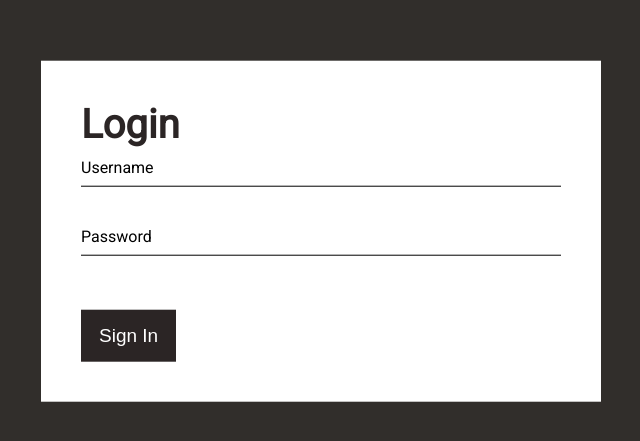
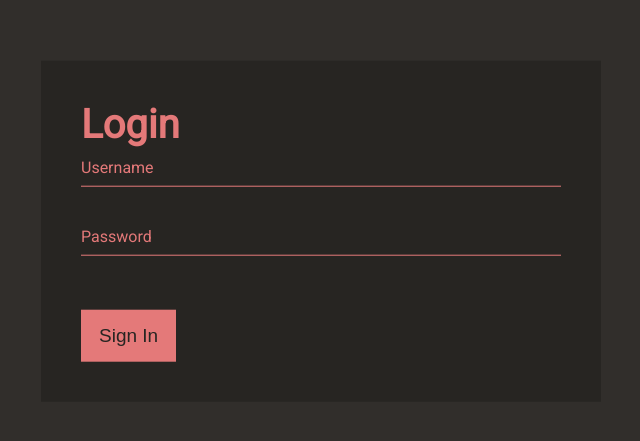
Before and after one commit to TheArtemis/chopstick.js, a Vue app: page /login in a window 1280 px wide. Shown: the part 169-610 px from the top of the page, without its empty margins (319-959 px from the left). Built offline with nearby package versions, Linux system fonts and the light colour scheme.

Commit message:
login color

```diff
--- a/src/assets/login.css
+++ b/src/assets/login.css
@@ -3,7 +3,7 @@
     width: 35rem;
     padding: 2.5rem;
     box-sizing: border-box;
-    background-color: #ffffff;
+    background-color: var(--bg-secondary);
     top: 50%;
     left: 50%;
     transform: translate(-50%, -50%);
@@ -11,7 +11,7 @@
 }
 
 .box h2{
-    color: #2b2525;
+    color: var(--color-primary);
     font-size: 2.5rem;
     text-align: left;
 }
@@ -24,12 +24,12 @@
     width: 100%;
     padding: 0.625rem 0;
     font-size: 1rem;
-    color: #000000;
+    color:var(--color-primary);
     margin-bottom: 1.875rem;
     border: none;
     outline: none;
     background-color: transparent;
-    border-bottom: 1px solid #000000;
+    border-bottom: 1px solid var(--color-primary);
 }
 
 .box .inputBox label{
@@ -38,7 +38,7 @@
     left: 0;
     padding: 0.625rem 0;
     font-size: 1rem;
-    color: #000000;
+    color: var(--color-primary);
     pointer-events: none;
     transition: 0.3s;
 }
@@ -46,15 +46,15 @@
 .box .inputBox input:focus ~ label{
     top: -1.125rem;
     left: 0;
-    color: #000000;
+    color: var(--color-primary);
     font-size: 0.6rem;
 }
 
 .box input[type="submit"]{
     padding: 0.8rem 1rem;
     font-size: 19px;
-    color:#ffffff;
-    background-color: #2b2525;
+    color: var(--bg-secondary);
+    background-color: var(--color-primary);
     border: 2px solid transparent;
     margin-top: 1.5rem;
     cursor: pointer;
```
